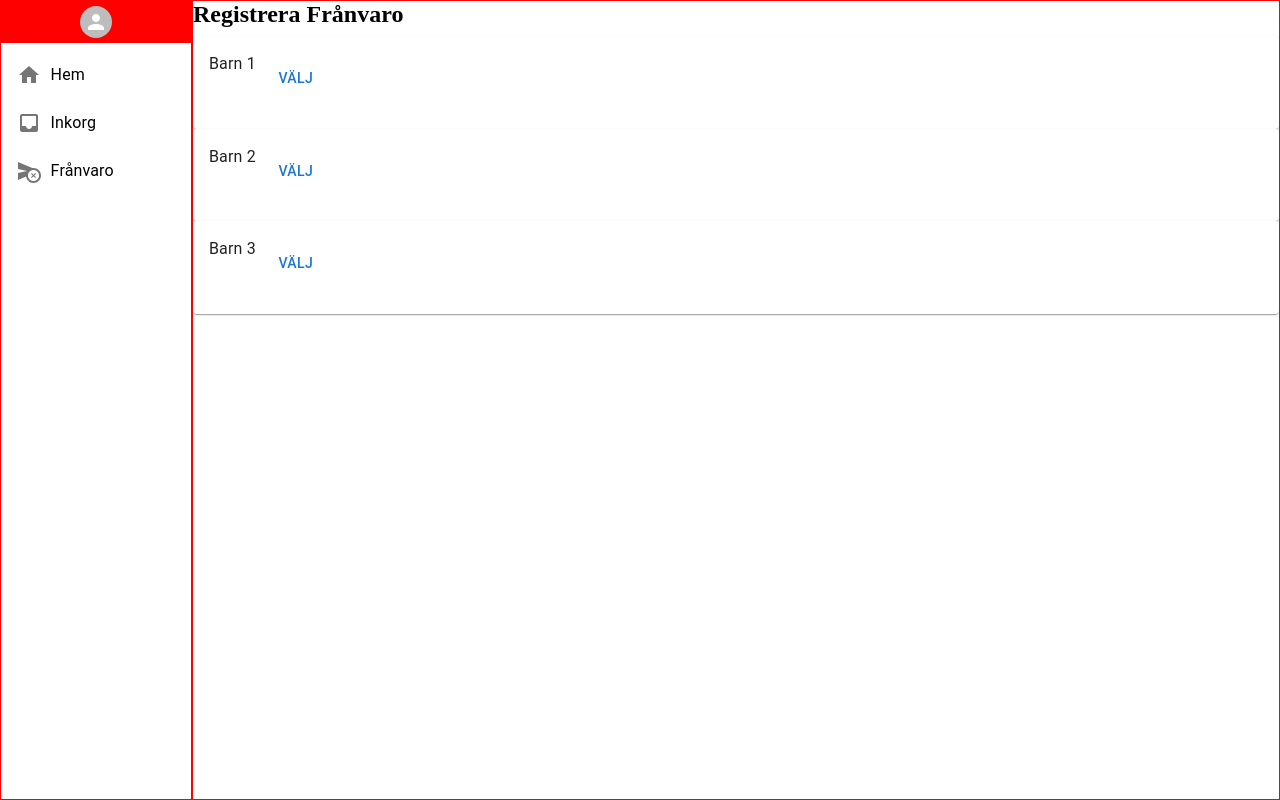
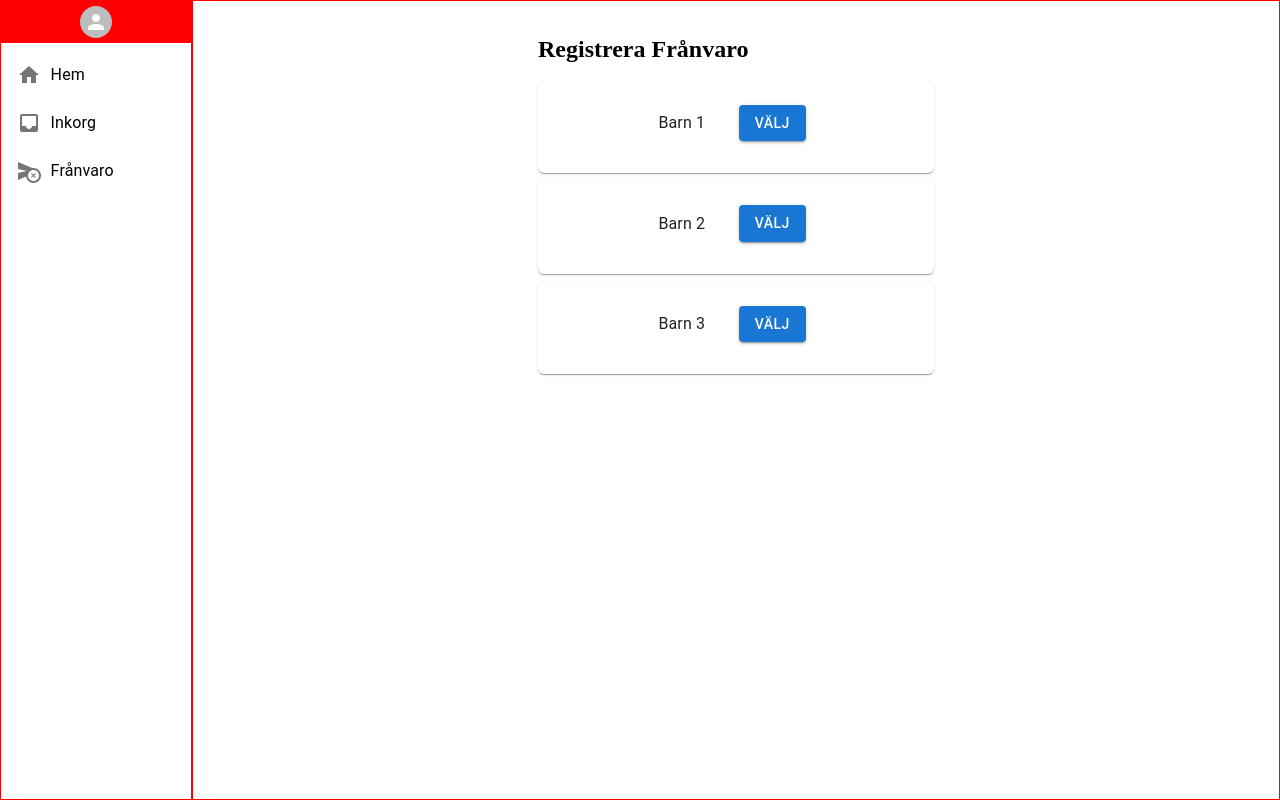
Before and after one commit to A-ForssmanP/InteractWithSchool, a React (Vite) app in the folder frontend/: page /fronvaro in a window 1280 px wide. Built offline with nearby package versions, Linux system fonts and the light colour scheme; the HTML template or start-up script is replaced by a standard one.

Commit message:
Absence feautures & styles
Adding some basic styling and navigation to registration page for the selected student. Adding a route to "*" (all), if no path is matched.

```diff
--- a/frontend/src/pages/Pages.jsx
+++ b/frontend/src/pages/Pages.jsx
@@ -18,8 +18,10 @@ function Pages() {
         </Route>
         <Route path="fronvaro" element={<AbsenceLayout />}>
           <Route index element={<Absence />} />
+          <Route path=":id/registrera" element={<h1>Registrera</h1>} />
         </Route>
       </Route>
+      <Route path="*" element={<h1>Page Not Found</h1>} />
     </Routes>
   );
 }
--- a/frontend/src/pages/absence/Absence.jsx
+++ b/frontend/src/pages/absence/Absence.jsx
@@ -1,29 +1,32 @@
 import { Box } from "@mui/material";
 import { useEffect, useState } from "react";
 import List from "@mui/material/List";
+import Container from "@mui/material/Container";
 
-import AbsenceItemChild from "./absenceItemChild/AbsenceItemChild";
+import AbsenceItemStudent from "./absenceItemStudent/AbsenceItemStudent";
 
 function Absence() {
-  const [child, setChild] = useState([]);
+  const [student, setStudent] = useState([]);
 
   useEffect(() => {
-    const child = [
+    const student = [
       { id: crypto.randomUUID(), name: "Barn 1" },
       { id: crypto.randomUUID(), name: "Barn 2" },
       { id: crypto.randomUUID(), name: "Barn 3" },
     ];
-    setChild(child);
+    setStudent(student);
   }, []);
 
   return (
-    <Box>
-      <h2>Registrera Frånvaro</h2>
-      <List>
-        {child.map((c) => {
-          return <AbsenceItemChild key={c.id} child={c} />;
-        })}
-      </List>
+    <Box mt={4.4}>
+      <Container maxWidth="xs" sx={{ padding: { xs: "0", md: "0 24px" } }}>
+        <h2>Registrera Frånvaro</h2>
+        <List sx={{ mt: ".6rem" }}>
+          {student.map((stnt) => {
+            return <AbsenceItemStudent key={stnt.id} student={stnt} />;
+          })}
+        </List>
+      </Container>
     </Box>
   );
 }
--- a/frontend/src/pages/absence/absenceItemChild/AbsenceItemChild.jsx
+++ /dev/null
@@ -1,23 +0,0 @@
-import Card from "@mui/material/Card";
-import CardContent from "@mui/material/CardContent";
-import Typography from "@mui/material/Typography";
-import CardActions from "@mui/material/CardActions";
-import Button from "@mui/material/Button";
-import { Box } from "@mui/material";
-
-function AbsenceItemChild({ child }) {
-  return (
-    <Card>
-      <CardContent>
-        <Box display="flex">
-          <Typography>{child.name}</Typography>
-          <CardActions>
-            <Button>Välj</Button>
-          </CardActions>
-        </Box>
-      </CardContent>
-    </Card>
-  );
-}
-
-export default AbsenceItemChild;
--- /dev/null
+++ b/frontend/src/pages/absence/absenceItemStudent/AbsenceItemStudent.jsx
@@ -0,0 +1,44 @@
+import Card from "@mui/material/Card";
+import CardContent from "@mui/material/CardContent";
+import Typography from "@mui/material/Typography";
+import CardActions from "@mui/material/CardActions";
+import Button from "@mui/material/Button";
+import { Box } from "@mui/material";
+import { useNavigate } from "react-router-dom";
+
+function AbsenceItemStudent({ student }) {
+  const navigate = useNavigate();
+  // naviagte to register absence for selected student
+  const navigateToRegister = (id) => {
+    navigate(`${id}/registrera`);
+  };
+  return (
+    <Card
+      sx={{
+        "&:hover": { background: "rgba(0, 0, 0, 0.04)" },
+        borderRadius: "6px",
+        marginBottom: ".5rem",
+        display: "flex",
+        width: "100%",
+      }}
+    >
+      <CardContent sx={{ width: "100%" }}>
+        <Box display="flex" justifyContent={"center"} gap={"1.6rem"}>
+          <Typography display={"flex"} alignItems={"center"}>
+            {student.name}
+          </Typography>
+          <CardActions>
+            <Button
+              variant="contained"
+              onClick={() => navigateToRegister(student.id)}
+            >
+              Välj
+            </Button>
+          </CardActions>
+        </Box>
+      </CardContent>
+    </Card>
+  );
+}
+
+export default AbsenceItemStudent;
```
